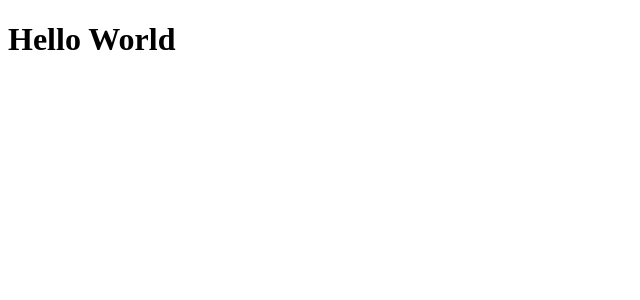
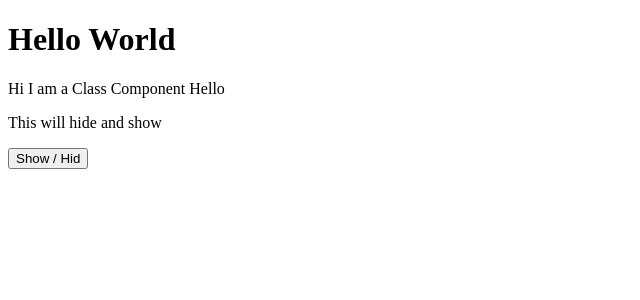
Before and after one commit to alsaydali/react-playground, a React (Create React App) app: page / in a window 1280 px wide. Shown: the top 300 px of the page, without its empty margins (0-640 px from the left). Built offline with nearby package versions, Linux system fonts and the light colour scheme.

Commit message:
statedull component

```diff
--- a/src/App.js
+++ b/src/App.js
@@ -1,7 +1,13 @@
 import React from "react";
+import ClassComponents from "./components/classcomponents";
 
 const App = () => {
-  return <h1>Hello World</h1>;
+  return (
+    <>
+      <h1>Hello World</h1>
+      <ClassComponents text="Hello" />
+    </>
+  );
 };
 
 export default App;
--- /dev/null
+++ b/src/components/classcomponents.js
@@ -0,0 +1,22 @@
+import React, { Component } from "react";
+class ClassComponents extends Component {
+  state = {
+    toggle: true,
+  };
+  toggle = () => {
+    this.setState({ toggle: !this.state.toggle });
+  };
+  render() {
+    const { text } = this.props;
+    return (
+      <>
+        <div>Hi I am a Class Component {text}</div>
+        {this.state.toggle && <p>This will hide and show</p>}
+
+        <button onClick={this.toggle}>Show / Hid</button>
+      </>
+    );
+  }
+}
+
+export default ClassComponents;
```
Also changed, not shown: src/layout/layout.js (added).
